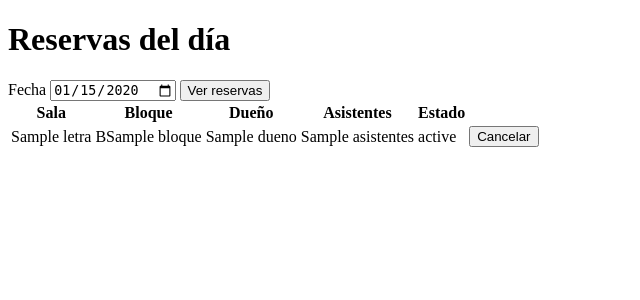
After one commit to raulandres24/proyecto_reservacion_salas_final, a Django app: template templates/reservas/reservas_del_dia.html in a window 1280 px wide. The commit adds this page. Shown: the top 300 px of the page, without its empty margins (0-640 px from the left). Run offline with Django 5.2, Linux system fonts and the light colour scheme; the template is opened without the code that fills it: most values are stand-ins (such as "Sample title", 1, 10 or a date in 2020).

Commit message:
Vistas del administrador: reservas del día y mantenimiento
Closes #9

```diff
--- a/reservas/servicios.py
+++ b/reservas/servicios.py
@@ -153,3 +153,6 @@ def registrar_mantenimiento(administrador, letra_sala, fecha, bloques, ahora):
         for bloque in bloques:
             canceladas += poner_en_mantenimiento(administrador, sala, fecha, bloque, ahora)
     return canceladas
+
+def todas_las_salas():
+    return list(Sala.objects.order_by("letra"))
--- a/reservas/urls.py
+++ b/reservas/urls.py
@@ -9,4 +9,6 @@ urlpatterns = [
     path("cancelar/<str:reserva_id>/", views.cancelar, name="cancelar"),
     path("modificar/<str:reserva_id>/", views.modificar, name="modificar"),
     path("no-mantener/<str:reserva_id>/", views.no_mantener, name="no_mantener"),
+    path("reservas-del-dia/", views.reservas_del_dia, name="reservas_del_dia"),
+    path("mantenimiento/", views.mantenimiento, name="mantenimiento"),
 ]
--- a/templates/base.html
+++ b/templates/base.html
@@ -13,6 +13,10 @@
                     <nav>
             <a href="{% url 'salas_libres' %}">Salas libres</a>
             <a href="{% url 'mis_reservas' %}">Mis reservas</a>
+                   {% if user.rol == "administrador" %}
+                <a href="{% url 'reservas_del_dia' %}">Reservas del día</a>
+                <a href="{% url 'mantenimiento' %}">Mantenimiento</a>
+            {% endif %}
         </nav>
         </form>
     {% endif %}
--- /dev/null
+++ b/templates/reservas/reservas_del_dia.html
@@ -0,0 +1,35 @@
+{% extends "base.html" %}
+{% block titulo %}Reservas del día{% endblock %}
+{% block contenido %}
+    <h1>Reservas del día</h1>
+    <form method="get">
+        <label>Fecha <input name="fecha" type="date" value="{{ fecha|date:'Y-m-d' }}" required></label>
+        <button type="submit">Ver reservas</button>
+    </form>
+    {% if reservas is not None %}
+        {% if reservas %}
+            <table>
+                <tr><th>Sala</th><th>Bloque</th><th>Dueño</th><th>Asistentes</th><th>Estado</th><th></th></tr>
+                {% for reserva in reservas %}
+                    <tr>
+                        <td>{{ reserva.sala.letra }}</td>
+                        <td>B{{ reserva.bloque }}</td>
+                        <td>{{ reserva.dueno.nombre }}</td>
+                        <td>{{ reserva.asistentes }}</td>
+                        <td>{{ reserva.get_estado_display }}</td>
+                        <td>
+                            {% if reserva.estado == "confirmada" %}
+                                <form method="post" action="{% url 'cancelar' reserva.pk %}">
+                                    {% csrf_token %}
+                                    <button type="submit">Cancelar</button>
+                                </form>
+                            {% endif %}
+                        </td>
+                    </tr>
+                {% endfor %}
+            </table>
+        {% else %}
+            <p>No hay reservas ese día.</p>
+        {% endif %}
+    {% endif %}
+{% endblock %}
```
Also changed, not shown: reservas/views.py (+33 -1 lines), templates/reservas/mantenimiento.html (added, +22 -0 lines).
